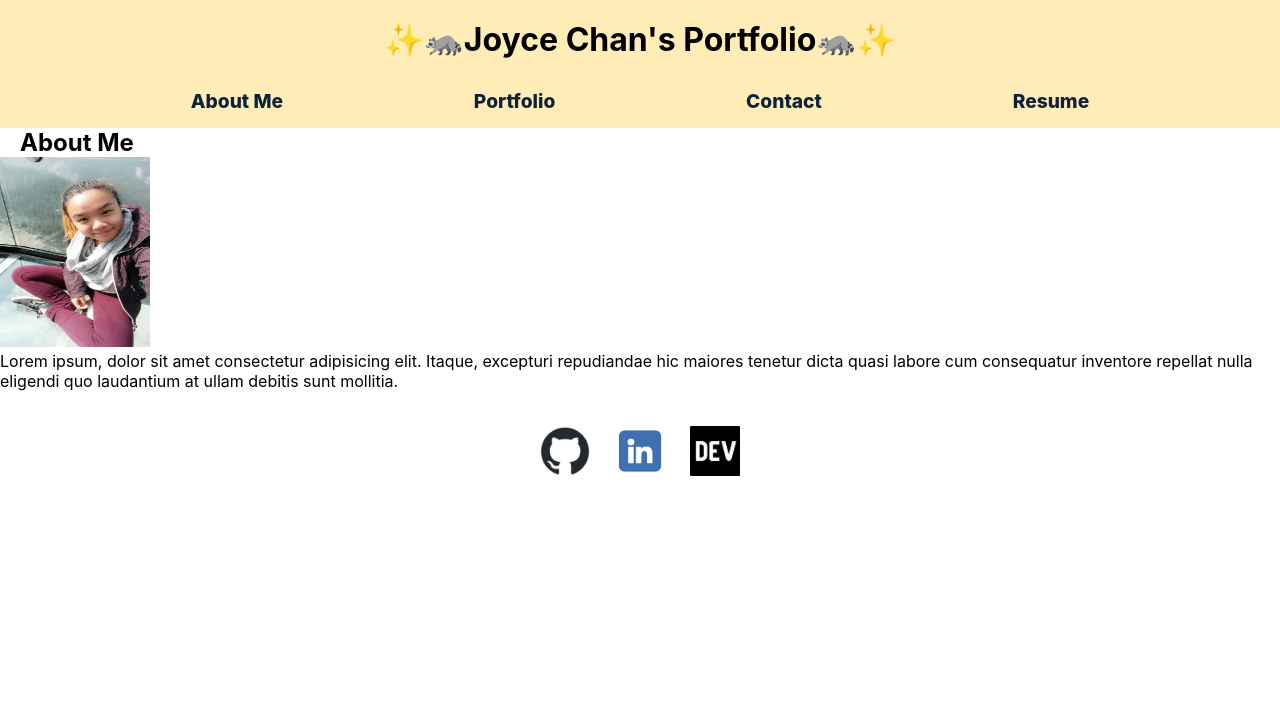
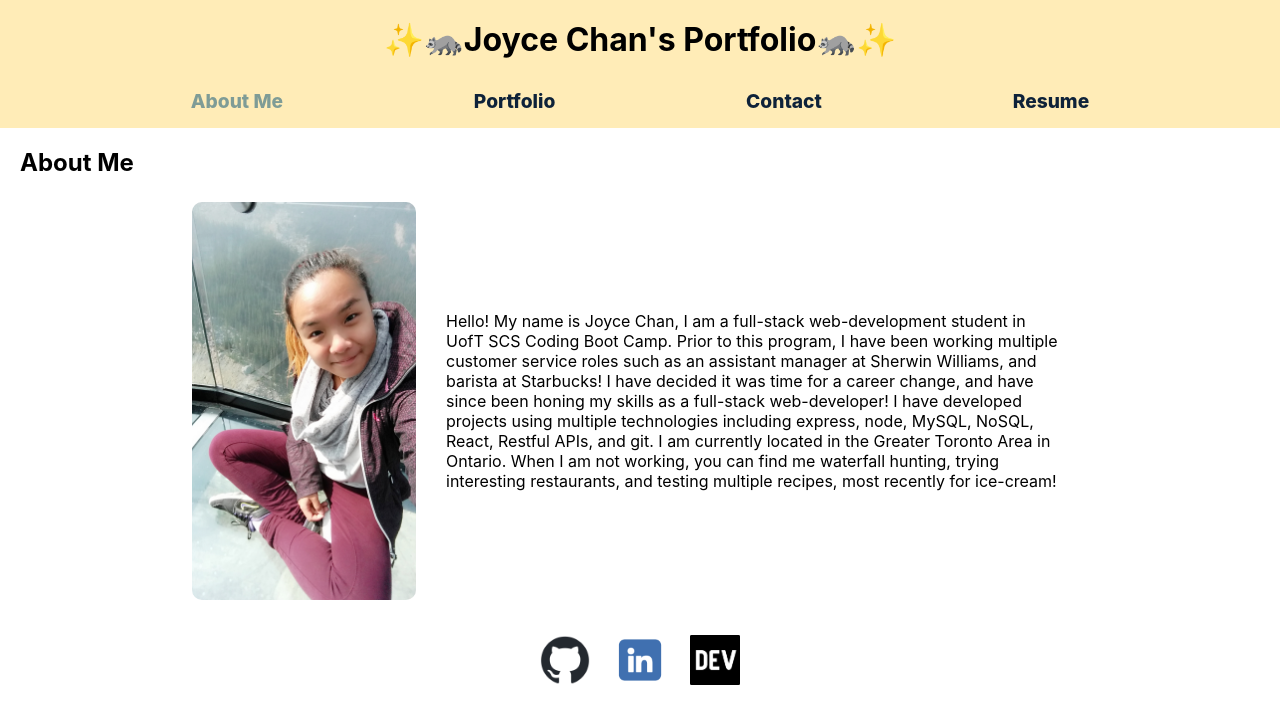
Before and after one commit to jaychan0125/Joyces-React-Portfolio, a React (Create React App) app: page / in a window 1280 px wide. Shown: the top 724 px of the page. Built offline with nearby package versions, Linux system fonts and the light colour scheme.

Commit message:
added contact info and resume

```diff
--- a/src/components/nav-tag.jsx
+++ b/src/components/nav-tag.jsx
@@ -1,7 +1,7 @@
 import React from "react";
 import '../styles/nav-tags.css'
 
-function NavTag({ curretPage, handleChangePage }) {
+function NavTag({ currentPage, handleChangePage }) {
   return (
     <div>
       <nav className="nav-bar">
@@ -10,7 +10,7 @@ function NavTag({ curretPage, handleChangePage }) {
             <a
             href="#AboutMe"
             onClick={() => handleChangePage("AboutMe")}
-            className={curretPage === "AboutMe" ? 'nav-link active' : 'nav-link'}>
+            className={currentPage === "AboutMe" ? 'nav-link active' : 'nav-link'}>
               About Me
             </a>
           </li>
@@ -18,7 +18,7 @@ function NavTag({ curretPage, handleChangePage }) {
             <a
             href="#Portfolio"
             onClick={() => handleChangePage("Portfolio")}
-            className={curretPage === "Portfolio" ? 'nav-link active' : 'nav-link'}>
+            className={currentPage === "Portfolio" ? 'nav-link active' : 'nav-link'}>
               Portfolio
             </a>
           </li>
@@ -26,7 +26,7 @@ function NavTag({ curretPage, handleChangePage }) {
             <a
               href="#ContactForm"
               onClick={() => handleChangePage("ContactForm")}
-              className={curretPage === "ContactForm" ? 'nav-link active' : 'nav-link'}>
+              className={currentPage === "ContactForm" ? 'nav-link active' : 'nav-link'}>
               Contact
             </a>
           </li>
@@ -34,7 +34,7 @@ function NavTag({ curretPage, handleChangePage }) {
             <a
             href="#Resume"
             onClick={() => handleChangePage("Resume")}
-            className={curretPage === "Resume" ? 'nav-link active' : 'nav-link'}>
+            className={currentPage === "Resume" ? 'nav-link active' : 'nav-link'}>
               Resume
             </a>
           </li>
--- a/src/components/pages/about-me.jsx
+++ b/src/components/pages/about-me.jsx
@@ -6,17 +6,20 @@ function AboutMe() {
     <div>
       <h2>About Me</h2>
       <div className="abt-me-container">
-        <img
-          src="/images/me.jpg"
-          alt="photo of Joyce"
-          height="190"
-          width="150"
-        />
-        <p>
-          Lorem ipsum, dolor sit amet consectetur adipisicing elit. Itaque,
-          excepturi repudiandae hic maiores tenetur dicta quasi labore cum
-          consequatur inventore repellat nulla eligendi quo laudantium at ullam
-          debitis sunt mollitia.
+        <img className="my-pic" src="/images/me.jpg" alt="photo of Joyce" />
+
+        <p className="abt-me-blub">
+          Hello! My name is Joyce Chan, I am a full-stack web-development
+          student in UofT SCS Coding Boot Camp. Prior to this program, I have
+          been working multiple customer service roles such as an assistant
+          manager at Sherwin Williams, and barista at Starbucks! I have decided
+          it was time for a career change, and have since been honing my skills
+          as a full-stack web-developer! I have developed projects using
+          multiple technologies including express, node, MySQL, NoSQL, React,
+          Restful APIs, and git. I am currently located in the Greater Toronto
+          Area in Ontario. When I am not working, you can find me waterfall
+          hunting, trying interesting restaurants, and testing multiple recipes,
+          most recently for ice-cream!
         </p>
       </div>
     </div>
--- a/src/components/pages/contact.jsx
+++ b/src/components/pages/contact.jsx
@@ -1,5 +1,6 @@
 import React, { useState } from "react";
 import { validateEmail } from "../../utils/helpers";
+import "../../styles/contact.css";
 
 function ContactForm() {
   const [fullName, setFullName] = useState("");
@@ -21,13 +22,35 @@ function ContactForm() {
     }
   };
 
+  const handleInputFocus = () => {
+    setErrAlert(""); // Clear the error message when the input is focused
+  };
+
+  const handleInputBlur = (e) => {    //make sure all areas are filled
+    const { target } = e;
+    const inputType = target.name;
+    const inputValue = target.value;
+
+    if (!inputValue) {
+      if (inputType === "fullName") {
+        setErrAlert("Full Name is required.");
+      } else if (inputType === "email") {
+        setErrAlert("Email Address is required.");
+      } else {
+        setErrAlert("Message is required.");
+      }
+    } else {
+      setErrAlert(""); // no error message if input has a value
+    }
+  };
+
   const handleFormSubmit = (e) => {
     e.preventDefault();
 
-    if (!validateEmail(email) || !fullName || !messageContent) {
-      setErrAlert("Input is invalid.");
-      return;
-    }
+    if (!validateEmail(email)) {      //check to see if email is accurate
+      setErrAlert("Invalid email.")
+      return
+    };
 
     // clear form if everything is successful
     setFullName("");
@@ -40,42 +63,57 @@ function ContactForm() {
 
   return (
     <div>
-      <h2>Contact Form</h2>
+      <h2>Leave A Message</h2>
+      <div className="form-container">
         <form>
           <p>Name:</p>
           <input
+            className="input-area"
             type="text"
             value={fullName}
             name="fullName"
             //   anytime input changes, will trigger event handler
             onChange={handleInputChange}
+            onBlur={handleInputBlur}
+            onFocus={handleInputFocus}
             placeholder="Full Name"
           />
           <p>Email Address:</p>
           <input
+            className="input-area"
             type="text"
             value={email}
             name="email"
             onChange={handleInputChange}
-          placeholder="hi@email.com"
+            onBlur={handleInputBlur}
+            onFocus={handleInputFocus}
+            placeholder="hello@email.com"
           />
           <p>Message:</p>
           <textarea
-          rows="5"
+            className="input-area"
+            rows="7"
             value={messageContent}
             name="messageContent"
             onChange={handleInputChange}
+            onBlur={handleInputBlur}
+            onFocus={handleInputFocus}
             placeholder="Please type in your message."
           />
+
+          {errAlert && (
+            <div>
+              <p className="error-msg">{errAlert}</p>
+            </div>
+          )}
+
+          <div className="button-div">
             <button type="button" onClick={handleFormSubmit}>
               Submit
             </button>
+          </div>
         </form>
-      {errAlert && (
-        <div>
-            <p>{errAlert}</p>
       </div>
-      )}
     </div>
   );
 }
--- a/src/components/pages/projectList.jsx
+++ b/src/components/pages/projectList.jsx
@@ -18,8 +18,8 @@ function ProjectList({ results }) {
 
         {results.map(({ name, url, deployed }) => (
 
-          <Grid item xs={12} sm={6} md={4}>
-            <Card sx={{ height: "100%" }} className="project-item">
+          <Grid item xs={12} sm={6} md={4} >
+            <Card sx={{ height: "100%", backgroundColor: "#fff7e0" }}>
 
               <CardMedia
                 sx={{ height: 160 }}
--- a/src/components/pages/resume.jsx
+++ b/src/components/pages/resume.jsx
@@ -1,7 +1,46 @@
 import React from "react";
+import Button from "@mui/material/Button";
+import "../../styles/resume.css";
 
 function Resume() {
-
+  return (
+    <div className="resume-container">
+      <h2>Resume</h2>
+      <div className="resume-content">
+        <div className="resume-notes">
+          <a
+            href="/JOYCE CHAN RESUME '23.pdf"
+            download="Joyce's Resume"
+            target="_blank"
+            rel="noreferrer"
+          >
+            <Button className="resume-button" size="small">
+              Joyce's Resume.pdf file
+            </Button>
+          </a>
+          <h3>Technologies Used:</h3>
+          <ul>
+            <li>HTML</li>
+            <li>CSS</li>
+            <li>FlexBox</li>
+            <li>JavaScript</li>
+            <li>jQuery</li>
+            <li>Bootstrap</li>
+            <li>APIs</li>
+            <li>NodeJS</li>
+            <li>Express</li>
+            <li>MySQL</li>
+            <li>Sequelize</li>
+            <li>NoSQL</li>
+            <li>Mongoose</li>
+            <li>Model-View-Controller</li>
+            <li>React</li>
+          </ul>
+        </div>
+        <img src="./images/resume.png" alt="first page of resume" style={{}} />
+      </div>
+    </div>
+  );
 }
 
 export default Resume;
--- a/src/styles/App.css
+++ b/src/styles/App.css
@@ -9,7 +9,7 @@ h1 {
 }
 
 h2 {
-  padding-left: 20px;
+  padding: 20px 20px 25px 20px;
 }
 
 a {
--- a/src/styles/about-me.css
+++ b/src/styles/about-me.css
@@ -1,2 +1,20 @@
 .abt-me-container {
+    margin: 0 auto;
+    width: 70%;
+    height: 50%;
+    display: flex;
+    align-content: center;
+    align-items: center;
 }
+
+.my-pic {
+    border-radius: 10px;
+    height: 25%; /* Ensure the image scales proportionately */
+    width: 25%; /* Adjust the image's height to maintain aspect ratio */
+}
+
+.abt-me-blub {
+    padding: 30px;
+    font-size: medium;
+    font-weight: 400;
+}
--- /dev/null
+++ b/src/styles/contact.css
@@ -0,0 +1,47 @@
+.form-container {
+  margin: 0 auto;
+  padding: 15px;
+  background-color: #fff7e0;
+  border-radius: 10px;
+  width: 40%;
+  height: 70%;
+  display: flex;
+  justify-content: center;
+}
+
+.input-area {
+  padding: 5px;
+  border: #f0c245;
+}
+.input-area:focus-visible {
+  border: #f0c245;
+}
+
+p {
+  padding: 5px;
+  font-size: medium;
+  font-weight: 500;
+}
+
+.button-div {
+    display: flex;
+    justify-content: center;
+}
+
+button {
+    justify-content: center;
+    padding: 5px;
+    margin: 10px;
+    background-color: #ffecb7;
+    border: solid 1px #f0c245;
+    border-radius: 5px;
+}
+
+button:hover {
+    background-color: #f0c245;
+}
+
+.error-msg {
+  color: red;
+  font-size: small;
+}
--- /dev/null
+++ b/src/styles/resume.css
@@ -0,0 +1,30 @@
+.resume-container {
+    margin: 0 auto;
+    padding: 15px;
+    border-radius: 10px;
+    width: 80%;
+}
+
+.resume-content {
+    display: flex;
+    align-items: flex-start;
+    justify-content: space-evenly;
+
+}
+
+.resume-button {
+    background-color: #ffecb7 !important;
+    border: solid 1px #f0c245 !important;
+    padding: 7px !important;
+    margin-bottom: 15px !important;
+}
+
+.resume-button:hover {
+    background-color: #f0c245 !important;
+}
+
+.resume-notes {
+    font-size: medium;
+    margin-top: 15px;
+
+}
```
Also changed, not shown: public/images/resume.png (added), 1 other file (tests, documents, lock files or other folders). Lines whose indentation alone changed are shown as unchanged.
